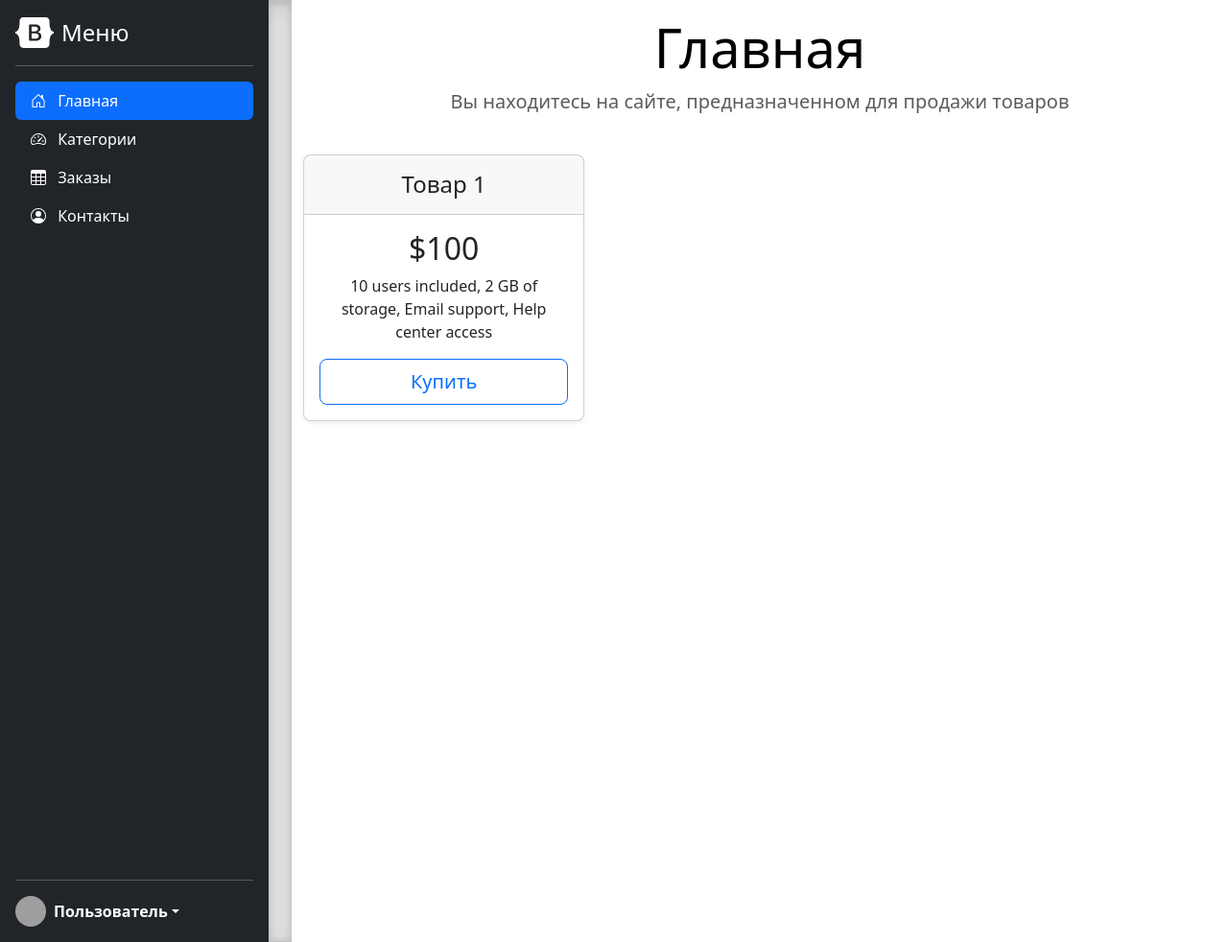
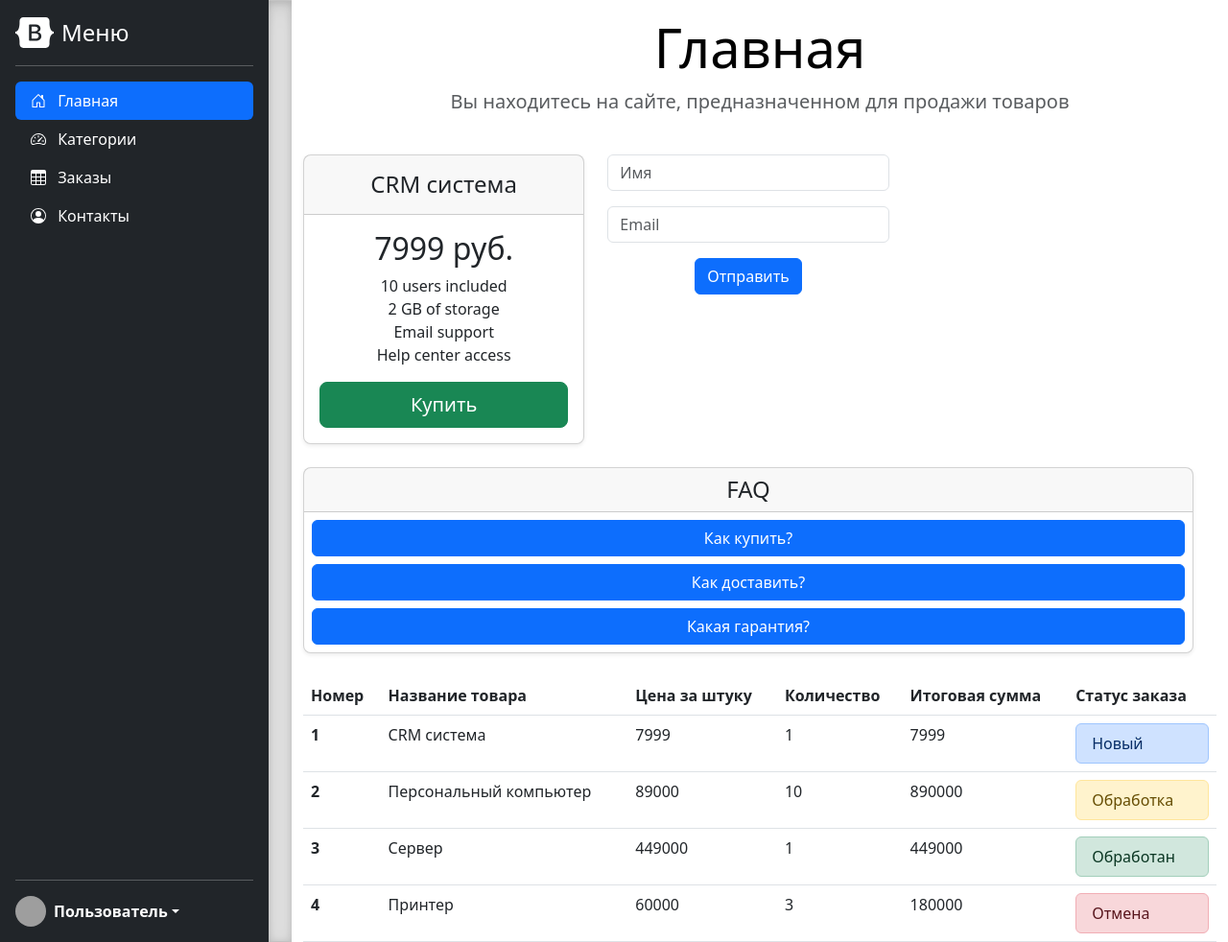
Before and after one commit to Kirill8769/django_homework_1, a Python web app: template templates/index.html in a window 1280 px wide. Shown: the whole page at 96% size. Run offline with Jinja, Linux system fonts and the light colour scheme; the template is opened without the code that fills it, so the values that code supplies are empty; grey boxes are pictures that could not be loaded.

Commit message:
finished homework 1

```diff
--- a/templates/index.html
+++ b/templates/index.html
@@ -11,6 +11,9 @@
           integrity="sha384-9ndCyUaIbzAi2FUVXJi0CjmCapSmO7SnpJef0486qhLnuZ2cdeRhO02iuK6FUUVM" crossorigin="anonymous">
 
     <style>
+        html, body {
+            overflow-y: auto;
+            }
         .bd-placeholder-img {
             font-size: 1.125rem;
             text-anchor: middle;
@@ -194,7 +197,7 @@
     </symbol>
 </svg>
 
-<main>
+<main  style="overflow-y: scroll;">
     <h1 class="visually-hidden">Меню</h1>
 
     <div class="d-flex flex-column flex-shrink-0 p-3 text-white bg-dark" style="width: 280px;">
@@ -271,26 +274,145 @@
                 <div class="col-4">
                     <div class="card mb-4 rounded-3 shadow-sm">
                         <div class="card-header py-3">
-                            <h4 class="my-0 fw-normal">Товар 1</h4>
+                            <h4 class="my-0 fw-normal">CRM система</h4>
                         </div>
                         <div class="card-body">
-                            <h2 class="card-title pricing-card-title">$100</h2>
+                            <h2 class="card-title pricing-card-title">7999 руб.</h2>
                             <p>
-                                10 users included,
-                                2 GB of storage,
-                                Email support,
+                                10 users included<br>
+                                2 GB of storage<br>
+                                Email support<br>
                                 Help center access
                             </p>
-                            <button type="button" class="w-100 btn btn-lg btn-outline-primary">Купить</button>
+                            <button type="button" class="w-100 btn btn-lg btn-success">Купить</button>
+                        </div>
+                    </div>
+                </div>
+                <div class="col-4">
+                    <form>
+                        <div class="mb-3">
+                            <input type="text" placeholder="Имя" class="form-control">
+                        </div>
+                        <div class="mb-3">
+                            <input type="email" placeholder="Email" class="form-control" id="exampleInputEmail1"
+                                   aria-describedby="emailHelp">
+                        </div>
+                        <button type="submit" class="btn btn-primary">Отправить</button>
+                    </form>
+                </div>
+            </div>
+        </main>
+
+
+        <main class="row">
+            <div class="row">
+                <div class="col-12">
+                    <div class="card mb-4 rounded-3 shadow-sm">
+                        <div class="card-header py-2">
+                            <h4 class="my-0 fw-normal text-center">FAQ</h4>
+                        </div>
+
+
+                        <div class="d-grid gap-2 p-2">
+                            <button class="btn btn-primary" type="button" data-bs-toggle="collapse"
+                                    data-bs-target="#buy" aria-expanded="false"
+                                    aria-controls="collapseExample">
+                                Как купить?
+                            </button>
+                            <div class="collapse" id="buy">
+                                <div class="card card-body">
+                                    Нажмите на кнопку купить
+                                </div>
+                            </div>
+
+                            <button class="btn btn-primary" type="button" data-bs-toggle="collapse"
+                                    data-bs-target="#deliver" aria-expanded="false"
+                                    aria-controls="collapseExample">
+                                Как доставить?
+                            </button>
+                            <div class="collapse" id="deliver">
+                                <div class="card card-body">
+                                    Доставка курьером до Вашего офиса
+                                </div>
+                            </div>
+
+                            <button class="btn btn-primary" type="button" data-bs-toggle="collapse"
+                                    data-bs-target="#warranty" aria-expanded="false"
+                                    aria-controls="collapseExample">
+                                Какая гарантия?
+                            </button>
+                            <div class="collapse" id="warranty">
+                                <div class="card card-body">
+                                    Гарантия на весь срок использования
+                                </div>
+                            </div>
                         </div>
                     </div>
                 </div>
             </div>
         </main>
 
+        <table class="table">
+            <thead>
+            <tr>
+                <th scope="col">Номер</th>
+                <th scope="col">Название товара</th>
+                <th scope="col">Цена за штуку</th>
+                <th scope="col">Количество</th>
+                <th scope="col">Итоговая сумма</th>
+                <th scope="col">Статус заказа</th>
+            </tr>
+            </thead>
+            <tbody>
+            <tr>
+                <th scope="row">1</th>
+                <td>CRM система</td>
+                <td>7999</td>
+                <td>1</td>
+                <td>7999</td>
+                <td>
+                    <div class="alert alert-primary py-2 m-0" role="alert">Новый
+                    </div>
+                </td>
+            </tr>
+            <tr>
+                <th scope="row">2</th>
+                <td>Персональный компьютер</td>
+                <td>89000</td>
+                <td>10</td>
+                <td>890000</td>
+                <td>
+                    <div class="alert alert-warning py-2 m-0" role="alert">Обработка
+                    </div>
+                </td>
+            </tr>
+            <tr>
+                <th scope="row">3</th>
+                <td>Сервер</td>
+                <td>449000</td>
+                <td>1</td>
+                <td>449000</td>
+                <td>
+                    <div class="alert alert-success py-2 m-0" role="alert">Обработан
+                    </div>
+                </td>
+            </tr>
+            <tr>
+                <th scope="row">4</th>
+                <td>Принтер</td>
+                <td>60000</td>
+                <td>3</td>
+                <td>180000</td>
+                <td>
+                    <div class="alert alert-danger py-2 m-0" role="alert">Отмена
+                    </div>
+                </td>
+            </tr>
+            </tbody>
+        </table>
     </div>
+</main>
 
-</main>
 <script src="https://cdn.jsdelivr.net/npm/bootstrap@5.3.0/dist/js/bootstrap.bundle.min.js"
         integrity="sha384-geWF76RCwLtnZ8qwWowPQNguL3RmwHVBC9FhGdlKrxdiJJigb/j/68SIy3Te4Bkz"
         crossorigin="anonymous"></script>
```
Also changed, not shown: src/main.py (added, +47 -0 lines), src/__init__.py (added).
